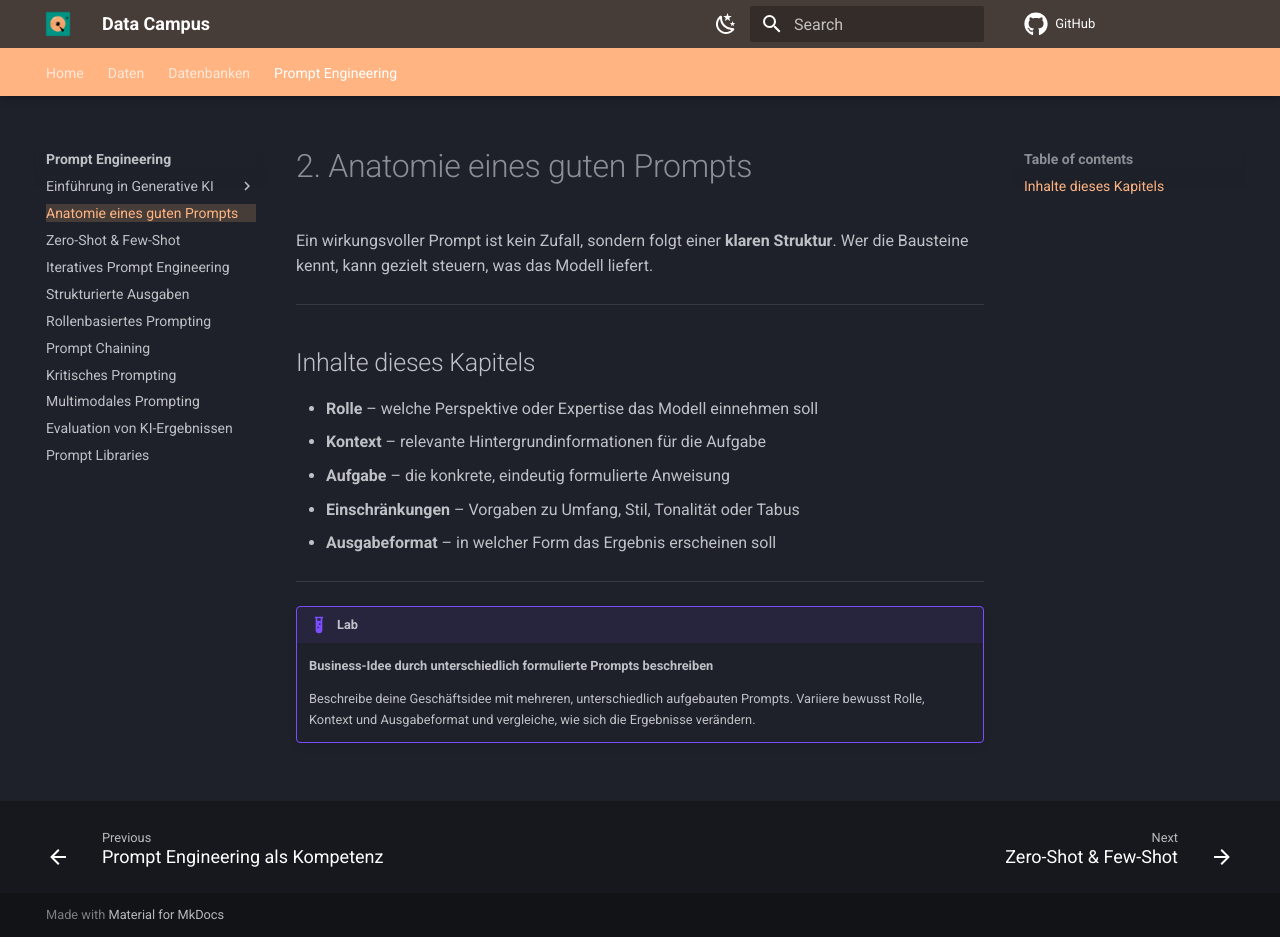
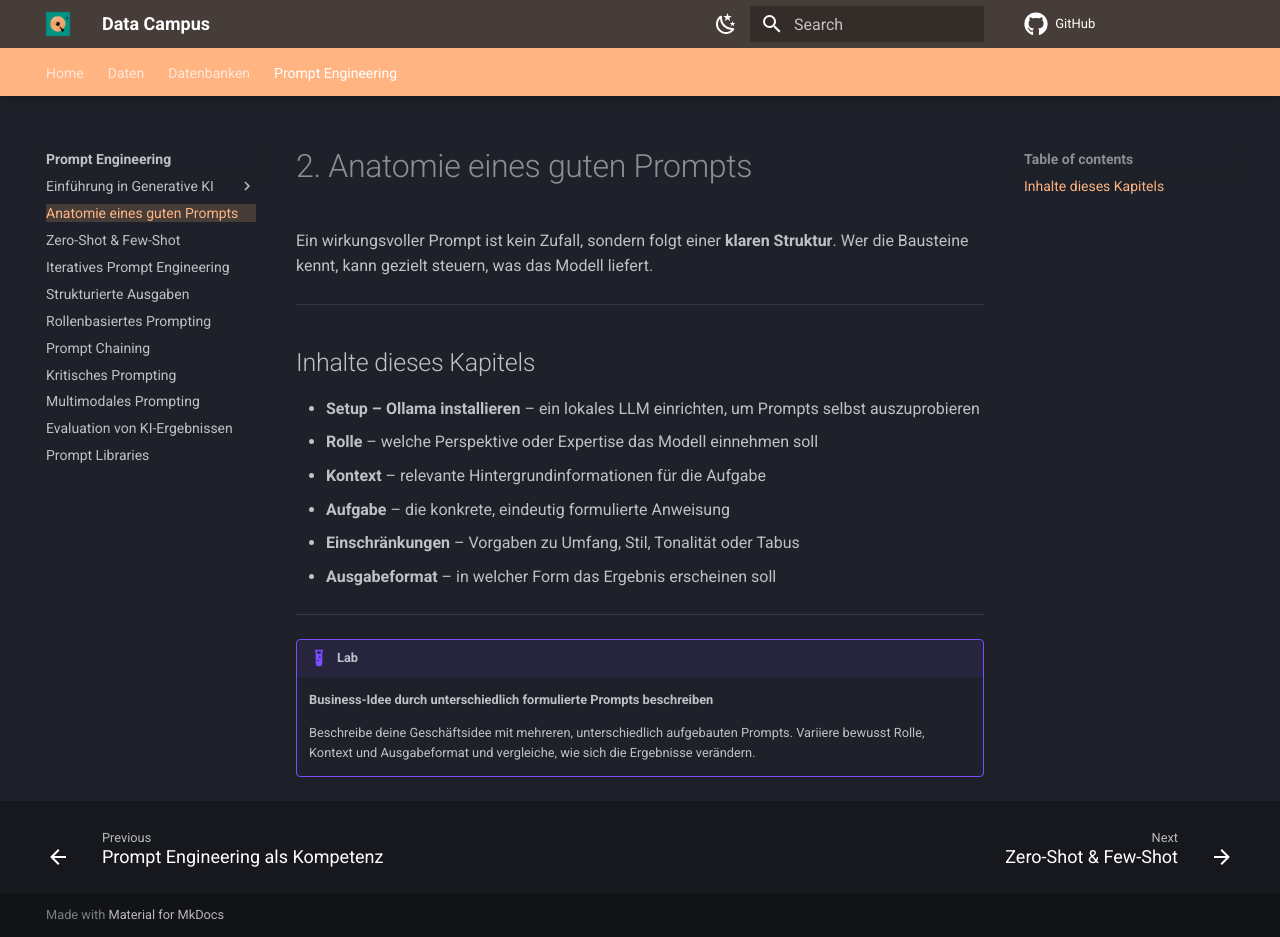
Before and after one commit to mciwing/data-campus, an MkDocs documentation site: the page built from docs/prompt/anatomie.md, in a window 1280 px wide and 937 px high. Built offline with MkDocs 1.6.1 and Material for MkDocs 9.7.7, drawn with Linux system fonts in a browser that asks for light colours; comment, search, counter and statistics services are not loaded.

Commit message:
Update anatomie.md

```diff
--- a/docs/prompt/anatomie.md
+++ b/docs/prompt/anatomie.md
@@ -6,6 +6,7 @@ Ein wirkungsvoller Prompt ist kein Zufall, sondern folgt einer **klaren Struktur
 
 ## Inhalte dieses Kapitels
 
+- **Setup – Ollama installieren** – ein lokales LLM einrichten, um Prompts selbst auszuprobieren
 - **Rolle** – welche Perspektive oder Expertise das Modell einnehmen soll
 - **Kontext** – relevante Hintergrundinformationen für die Aufgabe
 - **Aufgabe** – die konkrete, eindeutig formulierte Anweisung
```
